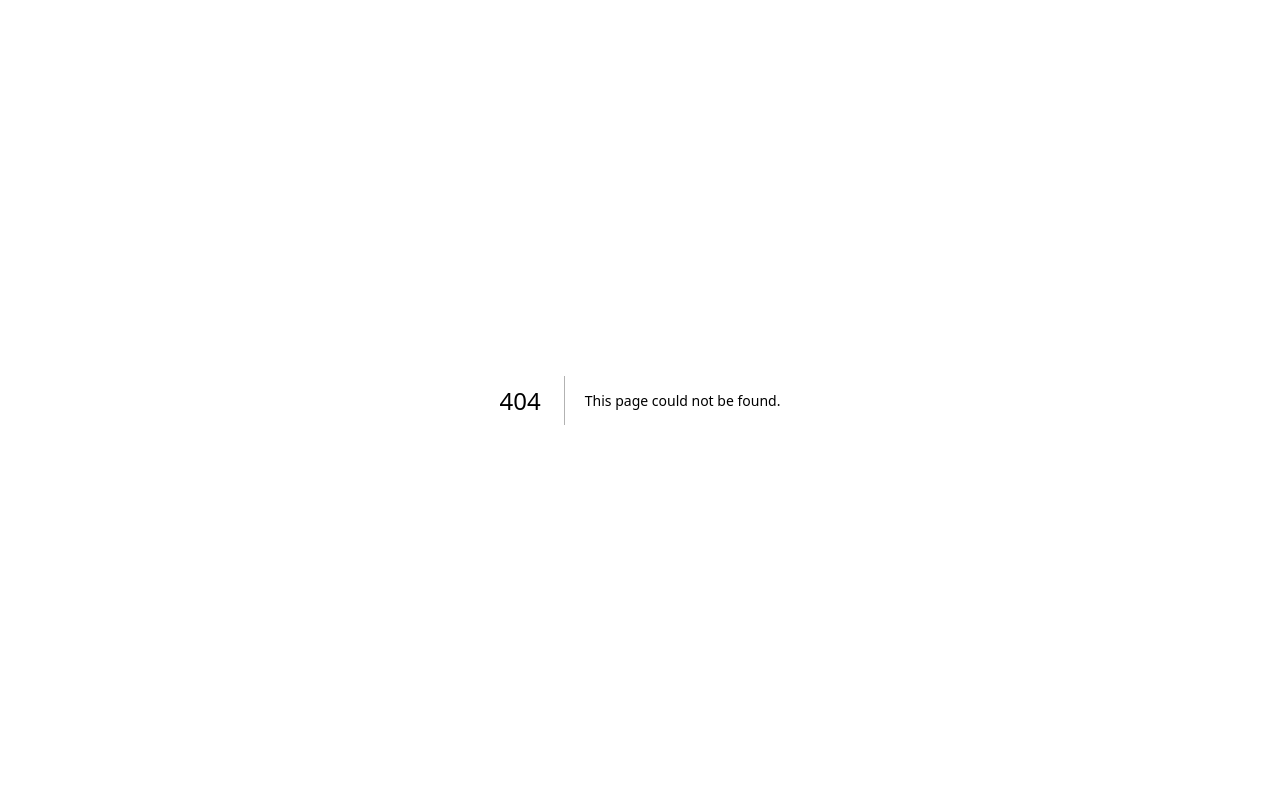
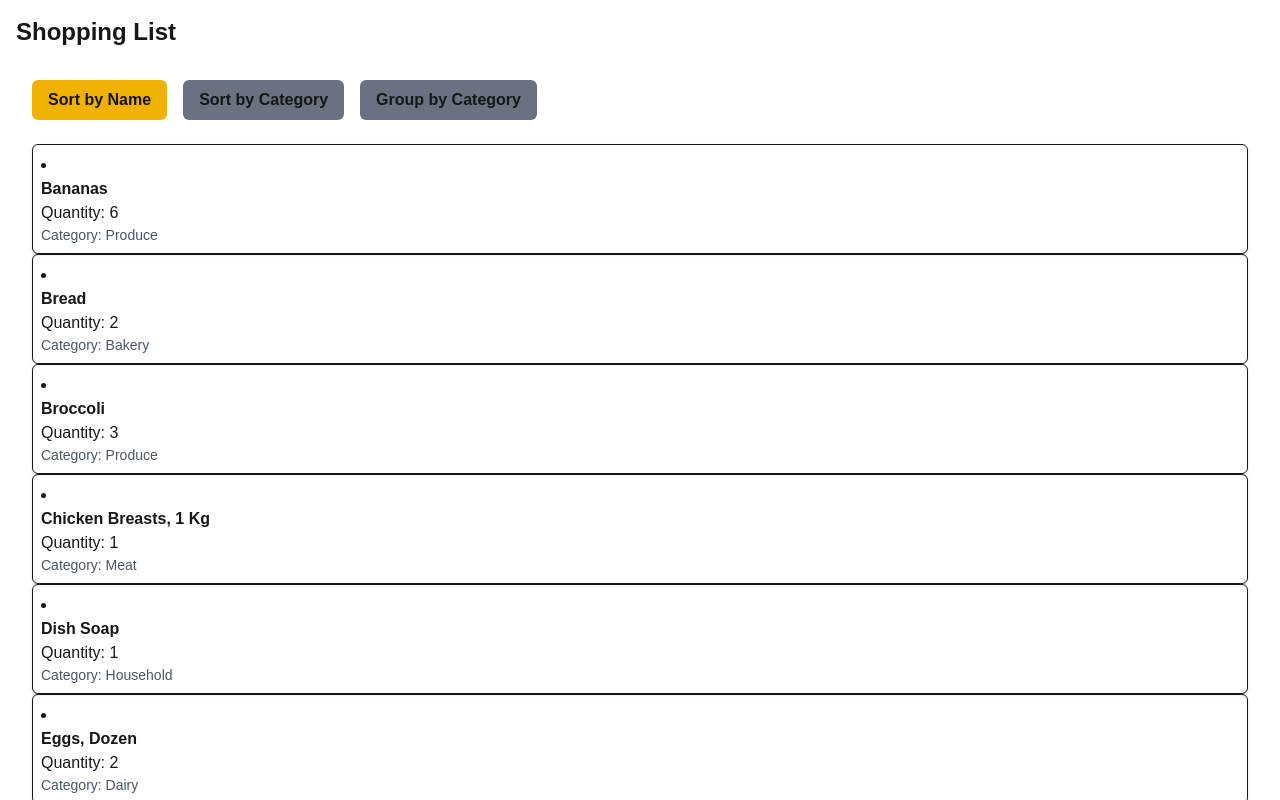
Before and after one commit to mbama-chidera/cprg306-assignments, a Next.js app: page /week-6 in a window 1280 px wide. Before the commit this address had no page. Shown: the top 800 px of the page. Built offline with nearby package versions, Linux system fonts and the light colour scheme.

Commit message:
increment

```diff
--- a/app/page.js
+++ b/app/page.js
@@ -22,6 +22,10 @@ export default function Home() {
         <Link href="/week-5">Week 5 Assignments</Link>
       </p>
 
+      <p>
+        <Link href="/week-6">Week 6 Assignments</Link>
+      </p>
+
     </main>
   );
 }
--- a/app/week-5/new-item.js
+++ /dev/null
@@ -1,114 +0,0 @@
-// Week Assignment 5
-"use client";
-
-import { useState } from "react";
-
-export default function NewItem() {
-  const [name, setName] = useState("");
-  const [quantity, setQuantity] = useState(1);
-  const [category, setCategory] = useState("produce");
-
-  // safe increase and  decrease
-  const inc = () => {
-    if (quantity < 20) {
-      setQuantity(quantity + 1);
-    }
-  };
-  const dec = () => {
-    if (quantity > 1) {
-      setQuantity(quantity - 1);
-    }
-  };
-  const handleSubmit = (e) => {
-    e.preventDefault();
-    const item = { name: name.trim(), quantity, category };
-    console.log("New item:", item);
-    alert(`Item Added: ${item.name}, Quantity: ${item.quantity}, Category: ${item.category}`);
-
-    // reset
-    setName("");
-    setQuantity(1);
-    setCategory("produce");
-  };
-
-  return (
-    <form
-      onSubmit={handleSubmit}
-      className=" bg-white border border-gray-600 p-4 rounded-sm shadow-sm justify-content h-50 w-100 max-w-md"
-    >
-      {/* Item Name */}
-      <div>
-        <input
-          type="text"
-          placeholder="Item Name"
-          value={name}
-          onChange={(e) => setName(e.target.value)}
-          required
-          className="w-full px-3 py-2 rounded-sm border border-gray-600 focus:outline-none focus:ring-2 focus:ring-black placeholder-gray-500 text-black"
-        />
-      </div>
-
-      {/* Quantity + Category Row */}
-      <div className="flex items-center justify-between mt-4 gap-4">
-        {/* quantity controls (left) */}
-        <div className="flex items-center gap-3">
-          {/* number display box */}
-          <div className="w-12 h-8 flex items-center justify-center font-bold text-lg border border-black rounded-md text-black">
-            {quantity}
-          </div>
-
-          {/* decrease button */}
-          <button
-            type="button"
-            onClick={dec}
-            disabled={quantity === 1}
-            className="w-10 h-10 flex items-center justify-center rounded-md bg-blue-500  hover:bg-blue-600 text-lg font-bold disabled:opacity-50 disabled:cursor-not-allowed"
-          >
-            −
-          </button>
-
-          {/* increase button */}
-          <button
-            type="button"
-            onClick={inc}
-            disabled={quantity === 20}
-            className="w-10 h-10 flex items-center justify-center rounded-md bg-blue-500  hover:bg-blue-600 text-white text-lg font-bold disabled:opacity-50 disabled:cursor-not-allowed"
-          >
-            +
-          </button>
-        </div>
-
-        {/* category select */}
-        <div className="w-48">
-          <select
-            value={category}
-            onChange={(e) => setCategory(e.target.value)}
-            className="w-full px-3 py-2 border text-black border-gray-600 rounded-md focus:outline-none"
-          >
-            <option value="produce">Produce</option>
-            <option value="dairy">Dairy</option>
-            <option value="bakery">Bakery</option>
-            <option value="meat">Meat</option>
-            <option value="frozen foods">Frozen Foods</option>
-            <option value="canned goods">Canned Goods</option>
-            <option value="dry goods">Dry Goods</option>
-            <option value="beverages">Beverages</option>
-            <option value="snacks">Snacks</option>
-            <option value="household">Household</option>
-            <option value="other">Other</option>
-          </select>
-        </div>
-      </div>
-
-      {/* Submit button */}
-      <div className="mt-5">
-        <button
-          type="submit"
-          className="w-full py-3 rounded-lg bg-blue-500 text-white text-lg font-medium hover:bg-blue-600 transition"
-        >
-          Add Item
-        </button>
-      </div>
-    </form>
-  );
-}
--- /dev/null
+++ b/app/week-6/item-list.js
@@ -0,0 +1,91 @@
+"use client";
+
+import { useState } from "react";
+import Item from "./item";
+import itemsData from "./items.json";
+
+export default function ItemList() {
+  const [sortBy, setSortBy] = useState("name");
+
+  // Sort logic
+  let sortedItems = [...itemsData];
+  if (sortBy === "name") {
+    sortedItems.sort((a, b) => a.name.localeCompare(b.name));
+  } else if (sortBy === "category") {
+    sortedItems.sort((a, b) => a.category.localeCompare(b.category));
+  }
+
+  // Group by category
+  const groupedItems = sortedItems.reduce((groups, item) => {
+    const category = item.category;
+    if (!groups[category]) {
+      groups[category] = [];
+    }
+    groups[category].push(item);
+    return groups;
+  }, {});
+
+  return (
+    <main className="p-4">
+      {/* Sorting buttons */}
+      <div className="flex gap-4 mb-6">
+        <button
+          onClick={() => setSortBy("name")}
+          className={`px-4 py-2 rounded-md font-bold ${
+            sortBy === "name" ? "bg-yellow-500" : "bg-gray-500"
+          }`}
+        >
+          Sort by Name
+        </button>
+        <button
+          onClick={() => setSortBy("category")}
+          className={`px-4 py-2 rounded-md font-bold ${
+            sortBy === "category" ? "bg-yellow-500" : "bg-gray-500"
+          }`}
+        >
+          Sort by Category
+        </button>
+        <button
+          onClick={() => setSortBy("group")}
+          className={`px-4 py-2 rounded-md font-bold ${
+            sortBy === "group" ? "bg-yellow-500" : "bg-gray-500"
+          }`}
+        >
+          Group by Category
+        </button>
+      </div>
+
+      {/* Display items */}
+      {sortBy === "group" ? (
+        Object.keys(groupedItems)
+          .sort()
+          .map((category) => (
+            <div key={category} className="mb-6">
+              <h2 className="font-bold text-lg text-blue-600 capitalize mb-2">
+                {category}
+              </h2>
+              {groupedItems[category]
+                .sort((a, b) => a.name.localeCompare(b.name))
+                .map((item) => (
+                  <Item
+                    key={item.id}
+                    name={item.name}
+                    quantity={item.quantity}
+                    category={item.category}
+                  />
+                ))}
+            </div>
+          ))
+      ) : (
+        sortedItems.map((item) => (
+          <Item
+            key={item.id}
+            name={item.name}
+            quantity={item.quantity}
+            category={item.category}
+          />
+        ))
+      )}
+    </main>
+  );
+}
--- /dev/null
+++ b/app/week-6/item.js
@@ -0,0 +1,9 @@
+export default function Item({ name, quantity, category }) {
+  return (
+    <li className="border p-2 rounded-md shadow-sm">
+      <div className="font-semibold capitalize">{name}</div>
+      <div>Quantity: {quantity}</div>
+      <div className="text-sm text-gray-600 capitalize">Category: {category}</div>
+    </li>
+  );
+}
--- /dev/null
+++ b/app/week-6/items.json
@@ -0,0 +1,14 @@
+[
+  { "id": "1h2GJKH12gkHG31h1H", "name": "milk, 4 L", "quantity": 1, "category": "dairy" },
+  { "id": "2KJH3k2j3H1k2J3K1H", "name": "bread", "quantity": 2, "category": "bakery" },
+  { "id": "3h2KJH3k2j3H1k2J3", "name": "eggs, dozen", "quantity": 2, "category": "dairy" },
+  { "id": "4k2J3K1H2GJKH12gk", "name": "bananas", "quantity": 6, "category": "produce" },
+  { "id": "5H1h1H2KJH3k2j3H", "name": "broccoli", "quantity": 3, "category": "produce" },
+  { "id": "6H1k2J3K1H2GJKH1", "name": "chicken breasts, 1 kg", "quantity": 1, "category": "meat" },
+  { "id": "7gkHG31h1H2KJH3k", "name": "pasta sauce", "quantity": 3, "category": "canned goods" },
+  { "id": "8j3H1k2J3K1H2GJK", "name": "spaghetti, 454 g", "quantity": 2, "category": "dry goods" },
+  { "id": "9H12gkHG31h1H2KJ", "name": "toilet paper, 12 pack", "quantity": 1, "category": "household" },
+  { "id": "10H3k2j3H1k2J3K1", "name": "paper towels, 6 pack", "quantity": 1, "category": "household" },
+  { "id": "11k2J3K1H2GJKH12", "name": "dish soap", "quantity": 1, "category": "household" },
+  { "id": "12GJKH12gkHG31h1", "name": "hand soap", "quantity": 4, "category": "household" }
+]
--- /dev/null
+++ b/app/week-6/page.js
@@ -0,0 +1,10 @@
+import ItemList from "./item-list";
+
+export default function Page() {
+  return (
+    <main className="p-4">
+      <h1 className="text-2xl font-bold mb-4">Shopping List</h1>
+      <ItemList />
+    </main>
+  );
+}
```
